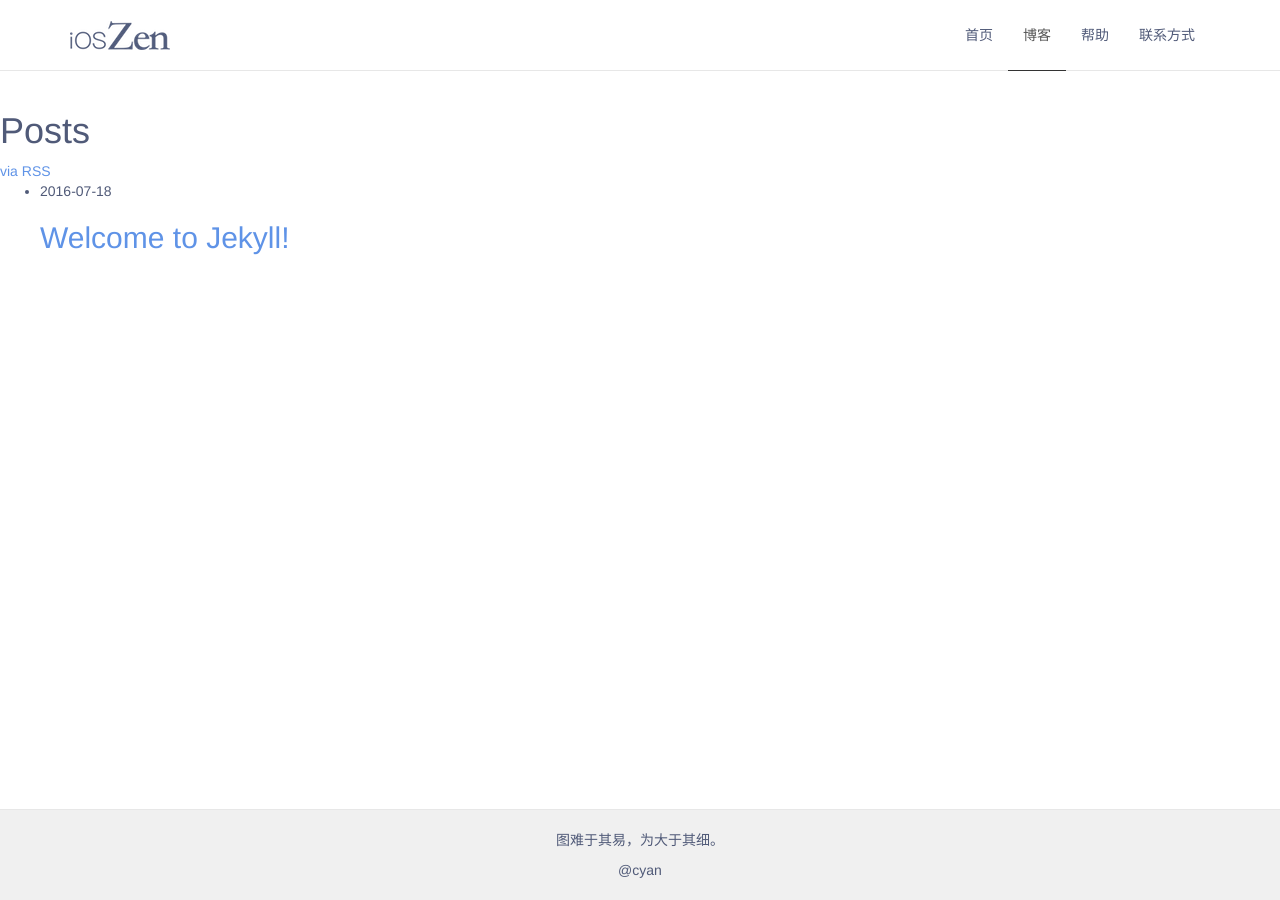
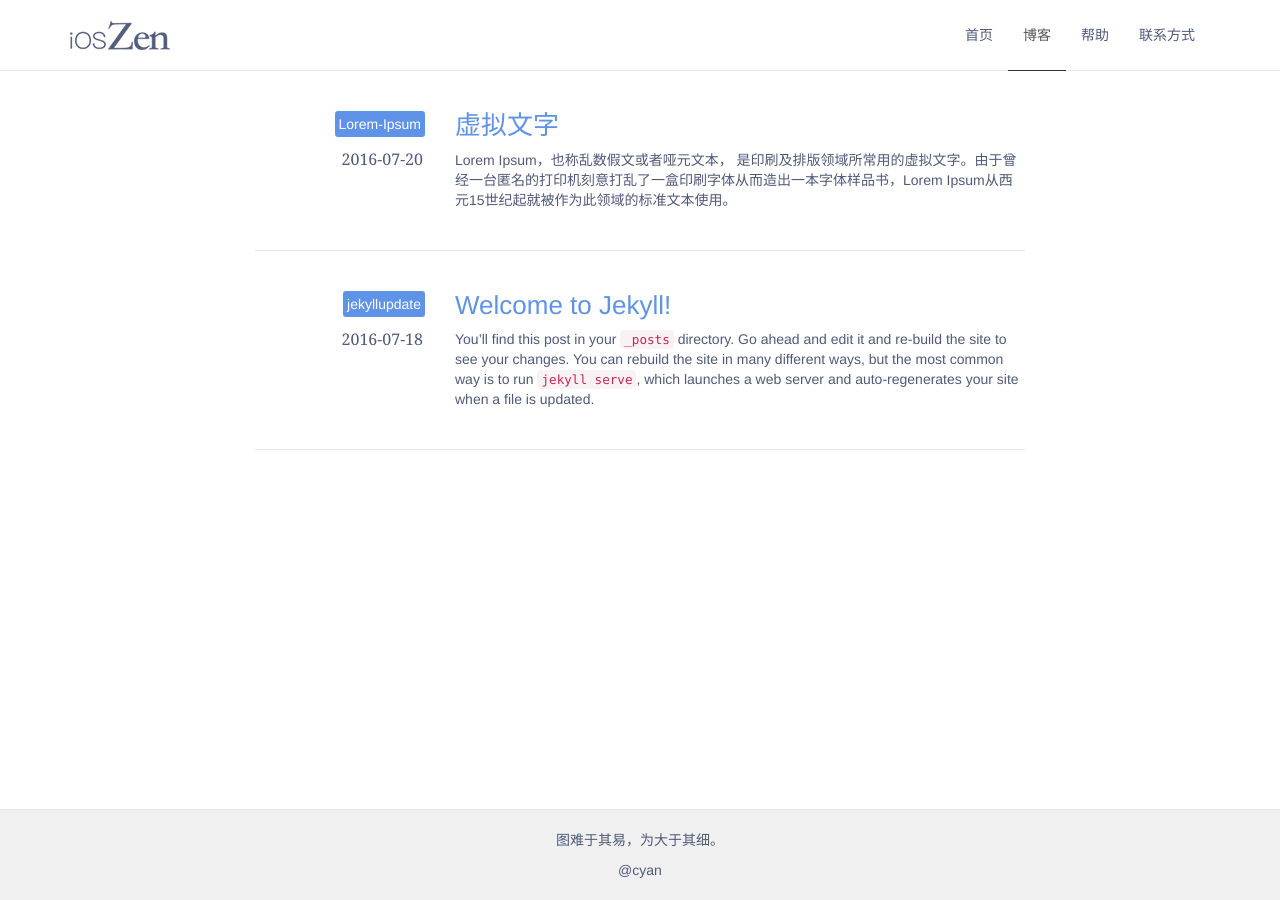
Before and after one commit to macbetter/ioszen.com-redesign, a Jekyll site: the page built from pages/blog.html, in a window 1280 px wide. Built offline with Jekyll 4.4.1, drawn with Linux system fonts in a browser that asks for light colours.

Commit message:
post list page

```diff
--- /dev/null
+++ b/_posts/2016-07-20-lorem-ipsum.markdown
@@ -0,0 +1,9 @@
+---
+layout: post
+title:  虚拟文字
+date:   2016-07-20 15:00:00 +0800
+categories: Lorem-Ipsum
+---
+Lorem Ipsum，也称乱数假文或者哑元文本， 是印刷及排版领域所常用的虚拟文字。由于曾经一台匿名的打印机刻意打乱了一盒印刷字体从而造出一本字体样品书，Lorem Ipsum从西元15世纪起就被作为此领域的标准文本使用。
+
+它不仅延续了五个世纪，还通过了电子排版的挑战，其雏形却依然保存至今。在1960年代，”Leatraset”公司发布了印刷着Lorem Ipsum段落的纸张，从而广泛普及了它的使用。最近，计算机桌面出版软件”Aldus PageMaker”也通过同样的方式使Lorem Ipsum落入大众的视野。
--- a/_sass/_header.scss
+++ b/_sass/_header.scss
@@ -14,8 +14,8 @@ nav.navbar {
 
   .navbar-toggle {
     border: 0;
-    margin-top: 18px;
-    margin-bottom: 18px;
+    margin-top: 13px;
+    margin-bottom: 13px;
     padding: 10px 20px;
 
     span.icon-bar {
--- a/_sass/pages/_blog.scss
+++ b/_sass/pages/_blog.scss
@@ -0,0 +1,54 @@
+.page-blog {
+  max-width: 800px;
+  margin-top: -20px;
+
+  ul.post-list {
+    margin: 0;
+    padding: 0;
+
+    li {
+      list-style-type: none;
+      border-bottom: 1px solid #e7e7e7;
+      padding-top: 10px;
+      padding-bottom: 40px;
+
+      h2 {
+        font-size: 26px;
+      }
+
+      .post-category {
+        background: $ioszen-link-color;
+        color: white;
+        padding: 3px 4px;
+        border-radius: 3px;
+        float: left;
+      }
+
+      .post-date {
+        margin-left: 10px;
+        float: left;
+        padding: 1px 2px;
+        font-family: Georgia;
+        font-size: 16px;
+      }
+    }
+  }
+}
+
+@media (min-width: 768px) {
+  .page-blog {
+    ul.post-list {
+      li {
+        padding: 40px 0;
+        h2 { margin-top: 0;}
+        .post-category {
+          float: right;
+          margin-bottom: 10px;
+        }
+        .post-date {
+          float: right;
+        }
+      }
+    }
+  }
+}
--- a/pages/blog.html
+++ b/pages/blog.html
@@ -4,17 +4,25 @@ title: 博客
 permalink: /blog/
 active: blog
 ---
-<div class="page page-blog" class="container">
-  <h1 class="page-heading">Posts</h1>
-  <a href="{{ "/feed.xml" | prepend: site.baseurl }}">via RSS</a>
+
+<div class="page page-blog container">
 
   <ul class="post-list">
     {% for post in site.posts %}
       <li>
-        <span class="post-meta">{{ post.date | date: "%Y-%m-%-d" }}</span>
-        <h2>
-          <a class="post-link" href="{{ post.url | prepend: site.baseurl }}">{{ post.title }}</a>
-        </h2>
+
+        <div class="row">
+          <div class="col-sm-3">
+            <div class="post-category">{{ post.categories }}</div>
+            <div class="post-date">{{ post.date | date: "%Y-%m-%-d" }}</div>
+            <div class="clearfix"></div>
+          </div>
+          <div class="col-sm-9">
+            <h2><a class="post-link" href="{{ post.url | prepend: site.baseurl }}">{{ post.title }}</a></h2>
+            <div class="post-excerpt">{{ post.excerpt | remove: '<p>' | remove: '</p>'}}</div>
+          </div>
+        </div>
+
       </li>
     {% endfor %}
   </ul>
```
